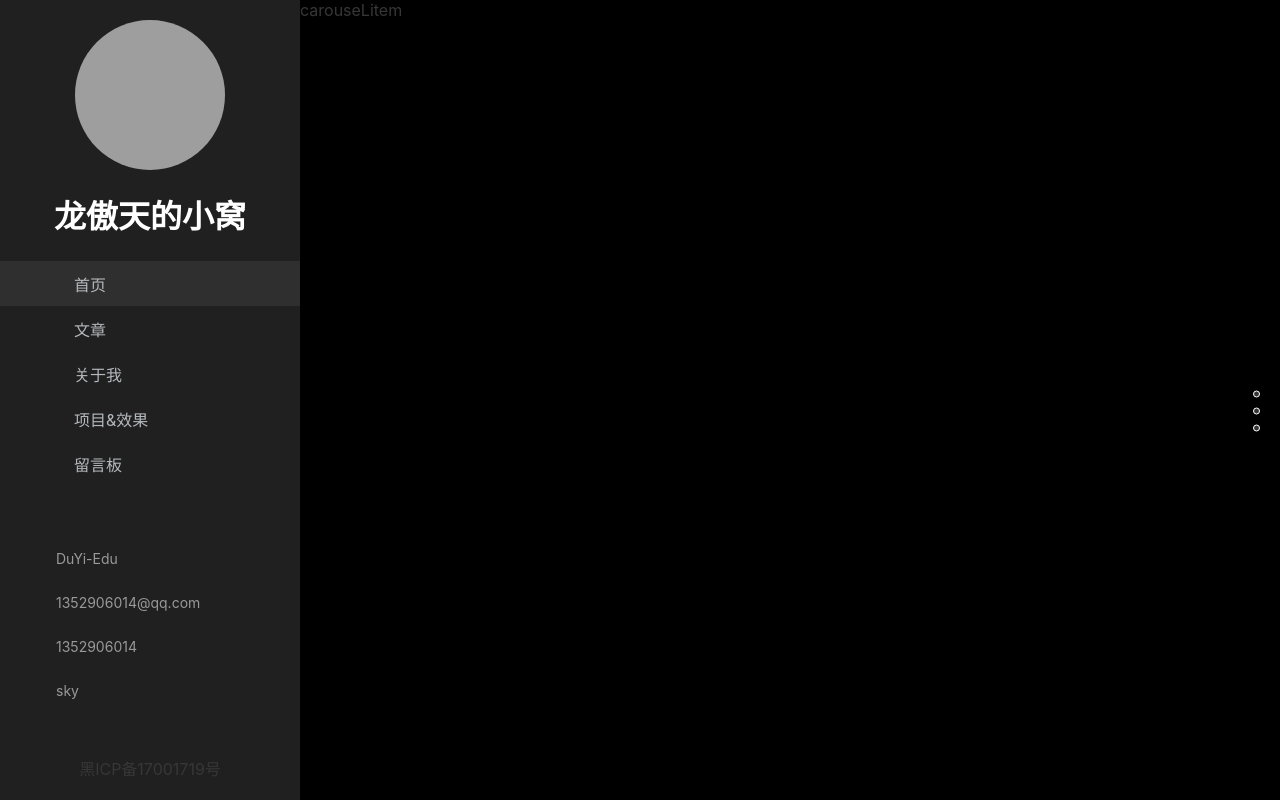
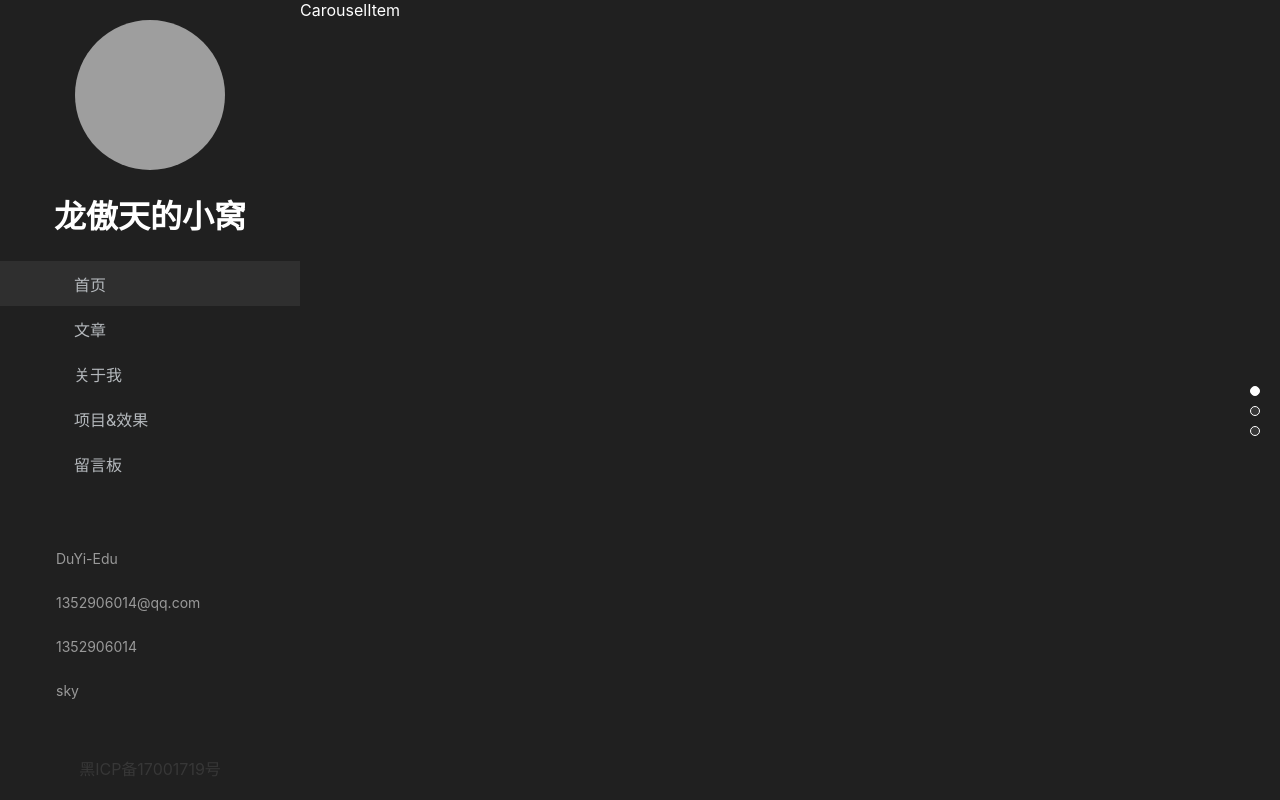
Before and after one commit to yellowseasky/MyBlog, a Vue app: page / in a window 1280 px wide. Built offline with nearby package versions, Linux system fonts and the light colour scheme; grey boxes are pictures that could not be loaded; a small style sheet from the web is missing.

Commit message:
完成首页1

```diff
--- a/src/api/request.js
+++ b/src/api/request.js
@@ -14,7 +14,7 @@ ins.interceptors.response.use(function (resp) {
     return null
   }
 
-  return resp.data
+  return resp.data.data
 })
 
 export default ins
--- a/src/views/Home/Carouselitem.vue
+++ b/src/views/Home/Carouselitem.vue
@@ -1,5 +1,5 @@
 <template>
-  <div>carouseLitem</div>
+  <div class="carousel-item-container">CarouselItem</div>
 </template>
 
 <script>
@@ -8,6 +8,12 @@ export default {
 }
 </script>
 
-<style>
-
+<style scoped lang="less">
+@import "~@/styles/var.less";
+.carousel-item-container {
+  background: @dark;
+  width: 100%;
+  height: 100%;
+  color: #fff;
+}
 </style>
--- a/src/views/Home/index.vue
+++ b/src/views/Home/index.vue
@@ -1,23 +1,23 @@
 <template>
-  <div class="home-container">
+  <div class="home-container" ref="container">
     <!-- 轮播 -->
-    <ul class="carousel-container">
+    <ul class="carousel-container"  :style="{marginTop}">
       <li v-for="item in banners" :key="item.id">
         <CarouselItem />
       </li>
     </ul>
 
     <!-- 上下箭头 -->
-    <div class="icon icon-up">
+    <div class="icon icon-up" v-show="index >= 1" @click="switchTo(index - 1)">
       <Icon type="arrowUp"/>
     </div>
-    <div class="icon icon-down">
+    <div class="icon icon-down" v-show="index < banners.length - 1" @click="switchTo(index + 1)">
       <Icon type="arrowDown"/>
     </div>
 
     <!-- 圆点 -->
     <ul class="indicator">
-      <li v-for="item in banners" :key="item.id">
+      <li v-for="(item, i) in banners" :key="item.id" :class="{active: i === index}" @click="switchTo(i)">
 
       </li>
     </ul>
@@ -34,16 +34,31 @@ import { getBanners } from '@/api/bannerApi';
 export default {
   data() {
     return {
-      banners: [1, 2, 3]
+      banners: [],
+      index: 0, // 当前显示第几张图片
+      containerHeight: 0 // 整个容器的高度
     }
   },
   components: {
     CarouselItem,
     Icon
   },
+  computed: {
+    marginTop() {
+      return -this.index * this.containerHeight + "px";
+    }
+  },
   async created() {
     this.banners = await getBanners();
-    console.log(this.banners);
+  },
+  mounted() {
+    this.containerHeight = this.$refs.container.clientHeight;
+  },
+  methods: {
+    // 切换轮播图
+    switchTo(i) {
+      this.index = i;
+    }
   }
 }
 </script>
@@ -55,11 +70,12 @@ export default {
   width: 100%;
   height: 100%;
   position: relative;
-  background: #000;
+  overflow: hidden;
   .carousel-container {
     margin: 0;
     width: 100%;
     height: 100%;
+    transition: 500ms;
     li {
       width: 100%;
       height: 100%;
@@ -119,8 +135,8 @@ export default {
   transform: translateY(-50%);
   right: 20px;
   li {
-    width: 7px;
-    height: 7px;
+    width: 10px;
+    height: 10px;
     border-radius: 50%;
     cursor: pointer;
     background-color: @words;
```
